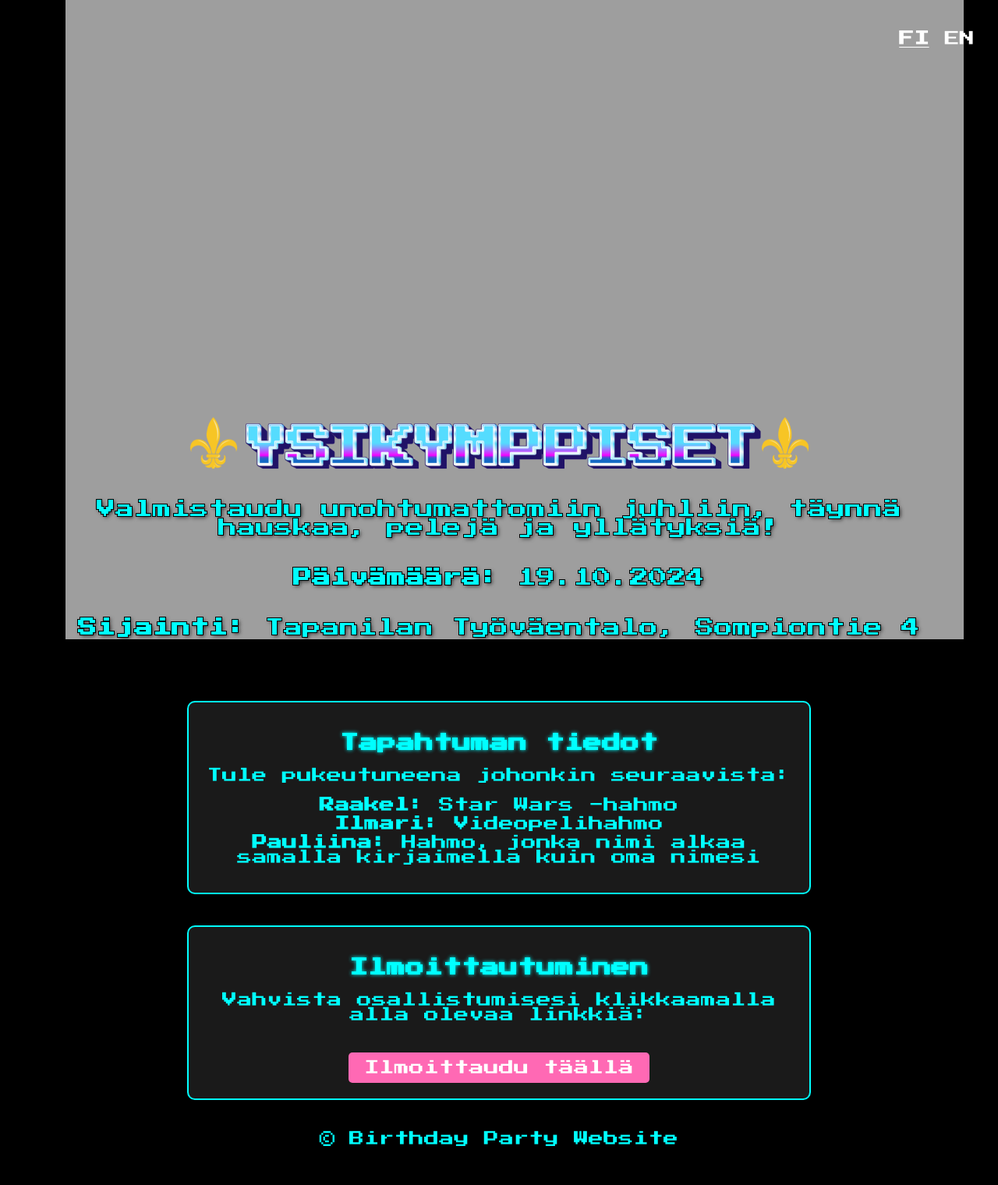
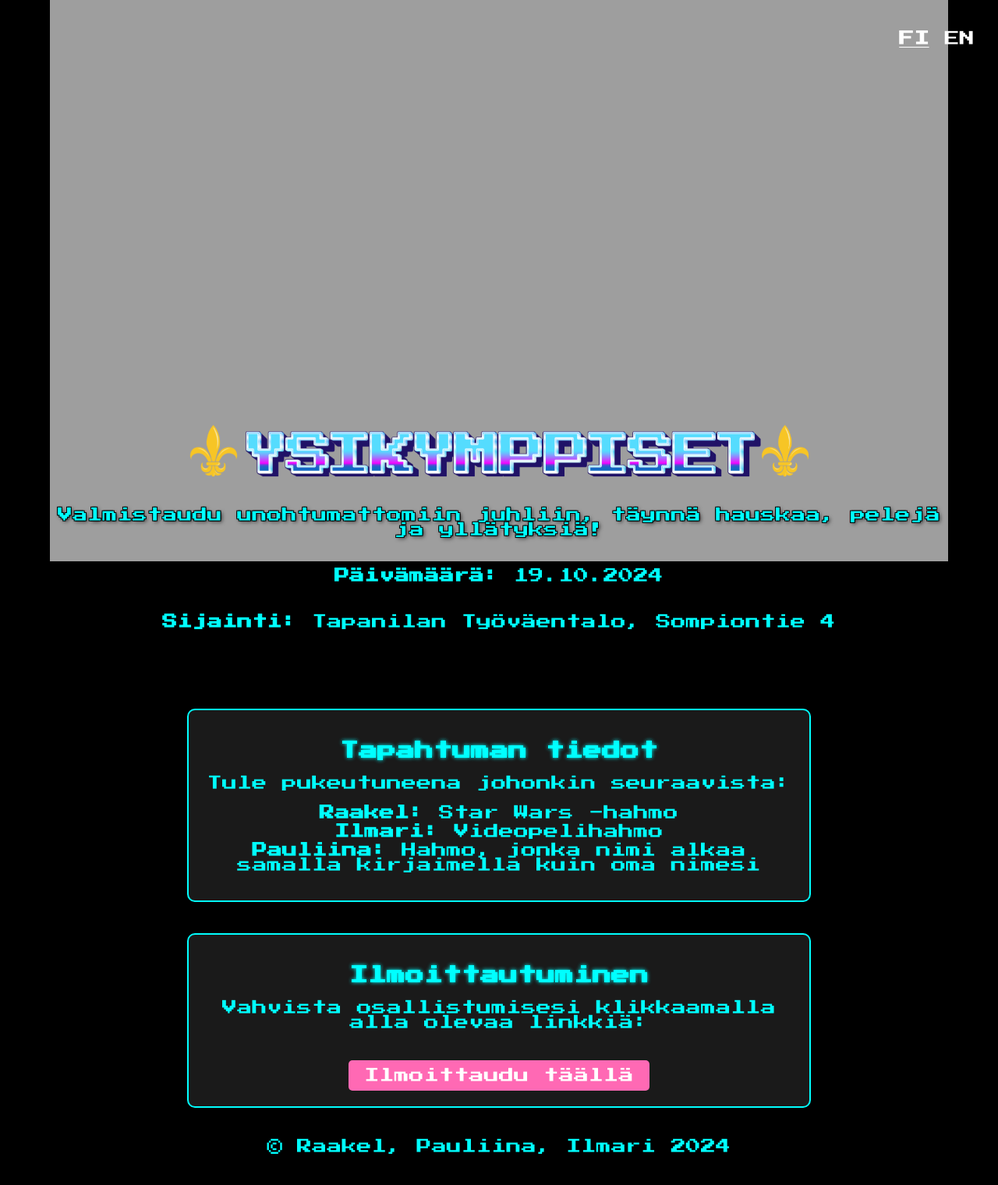
Before and after one commit to Tapiiri/ysikymppiset, a Jekyll site: the page built from index.markdown, in a window 1280 px wide. Shown: the whole page at 78% size. Built offline with Jekyll 4.4.1, drawn with Linux system fonts in a browser that asks for light colours.

Commit message:
feat: tweak styles

```diff
--- a/_layouts/default.html
+++ b/_layouts/default.html
@@ -32,7 +32,7 @@
     <main>{{ content }}</main>
 
     <footer>
-      <p>&copy; {{ site.title }}</p>
+      <p>&copy; Raakel, Pauliina, Ilmari 2024</p>
     </footer>
 
     <script type="text/javascript">
--- a/assets/css/main.scss
+++ b/assets/css/main.scss
@@ -46,6 +46,7 @@ p {
   height: 80vh; // 80% of viewport height
   text-align: center;
   padding: 50px 20px;
+  margin-bottom: 50px;
 }
 
 /* Hero background container */
@@ -60,7 +61,6 @@ p {
   align-items: center;
   height: 80vh; // 80% of viewport height
   text-align: center;
-  padding: 50px 20px;
   height: 80vh; /* Adjust this height as per your design */
   background-image: url("/assets/YSIKYMPPISTEN MAINOS (3).png");
   background-size: max(90vw, 700px) auto; // Ensure the image covers the entire hero section
@@ -74,8 +74,8 @@ p {
 
 .hero p {
   color: $neon-blue;
-  font-size: 1.5em;
-  margin: 20px 0;
+  font-size: 1.2em;
+  margin: 20px 20px;
   text-shadow:
     -1px -1px 0px rgba(0, 0, 0, 1),
     /* Top-left shadow for outline */ 1px -1px 0px rgba(0, 0, 0, 1),
```
